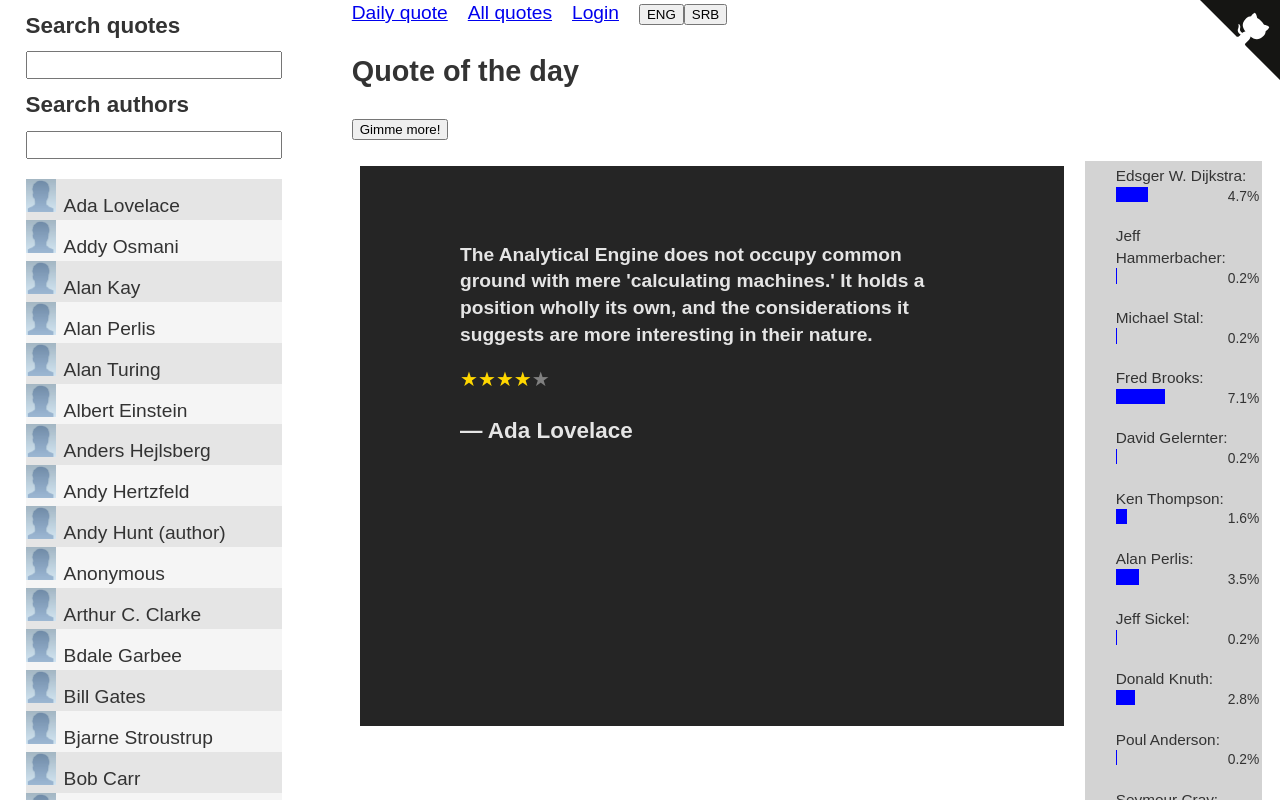
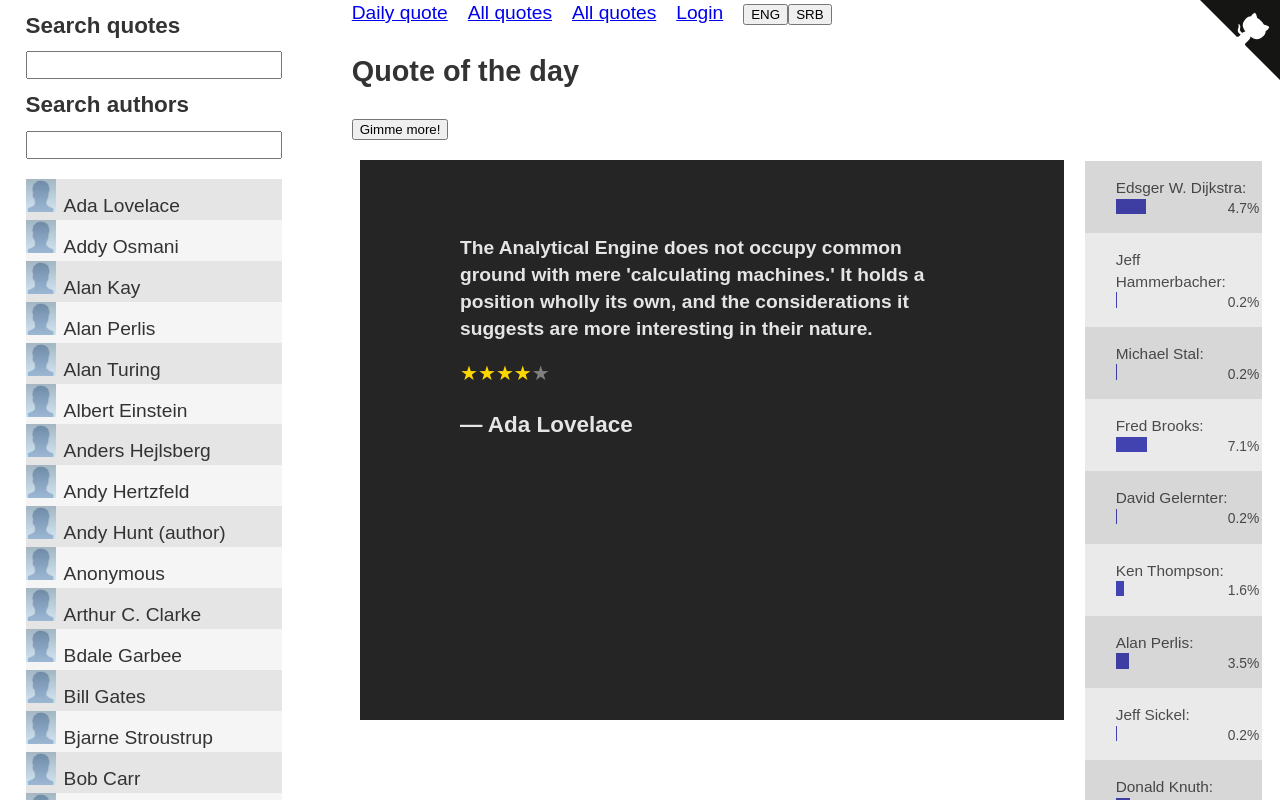
Before and after one commit to skolakoda/programming-quotes, a React (Create React App) app: page /#/ in a window 1280 px wide. Shown: the top 800 px of the page. Built offline with nearby package versions, Linux system fonts and the light colour scheme; no server answers.

Commit message:
deploy
d

```diff
--- a/package.json
+++ b/package.json
@@ -1,8 +1,8 @@
 {
   "name": "programming-quotes",
   "version": "0.1.0",
-  "homepage": "https://skolakoda.github.io/programming-quotes",
-  "repository": "https://github.com/skolakoda/programming-quotes",
+  "homepage": "https://github.com/Cvellle/programming-quotes",
+  "repository": "https://github.com/Cvellle/programming-quotes",
   "license": "MIT",
   "dependencies": {
     "gh-pages": "^1.1.0",
--- a/src/components/Chart/Chart.css
+++ b/src/components/Chart/Chart.css
@@ -1,12 +1,20 @@
 .chartdiv {
   position:relative;
-  background:lightgrey;
+  background:lightgray;
+  opacity:0.9;
   left:78%;
   top:0%;
   width:20%;
   height:1.5%;
-  border-top: 0.3rem solid lightgrey;
+  display:-webkit-flex;
+  align-items: center;
+  padding-top:1rem;
+  /* border-top: 0.3rem solid lightgrey; */
   /* border-bottom: 1rem solid grey; */
+}
+
+.chartdiv:nth-child(even) {
+  filter:brightness(1.1);
 }
 
 /* .chartdiv::after {
@@ -26,10 +34,13 @@
   list-style-type: none;
 }
 
+/* .listpart:nth-child(even) {
+  background:grey;
+} */
 
-.blue {
-
-
+.size {
+   background:darkblue;
+  opacity: 0.8;
 }
 
 .number {
--- a/src/components/Chart/Chart.js
+++ b/src/components/Chart/Chart.js
@@ -21,7 +21,7 @@ class Chart extends React.Component {
       <ul className="chartlist">
         <li className="listpart">
        {num[0]}:
-          <div className="blue" style={{background:'blue', width:(((num[1])*100/allQuotes.length))*5+'%', height:"1em"}} key={i}>
+          <div className="size" style={{width:(((num[1])*100/allQuotes.length))*5+'%', height:"1em"}} key={i}>
           </div>
           <div className="number">{(num[1]/(allQuotes.length)*100).toFixed(1)+'%'}</div>
         </li>
--- a/src/components/header/Navigation.jsx
+++ b/src/components/header/Navigation.jsx
@@ -9,6 +9,7 @@ const Navigation = ({language, setLang, token, admin}) => (
     <Github repoUrl="https://github.com/skolakoda/programming-quotes" />
     <nav>
       <Link to="/" replace={true}>{translate('DAILY_QUOTE')}</Link>
+      <Link to="/all-quotes">{translate('ALL_QUOTES')}</Link>
       <Link to="/all-quotes">{translate('ALL_QUOTES')}</Link>
       {admin && <Link to="/add-quote">{translate('ADD_QUOTE')}</Link>}
       {token
--- a/src/components/main/Quote.css
+++ b/src/components/main/Quote.css
@@ -23,7 +23,7 @@
 
 .quote-box {
     position: absolute;
-    top:15.8%;
+    top:7.5rem;
     left:25%;
     width:55%;
     height:70%;
```
